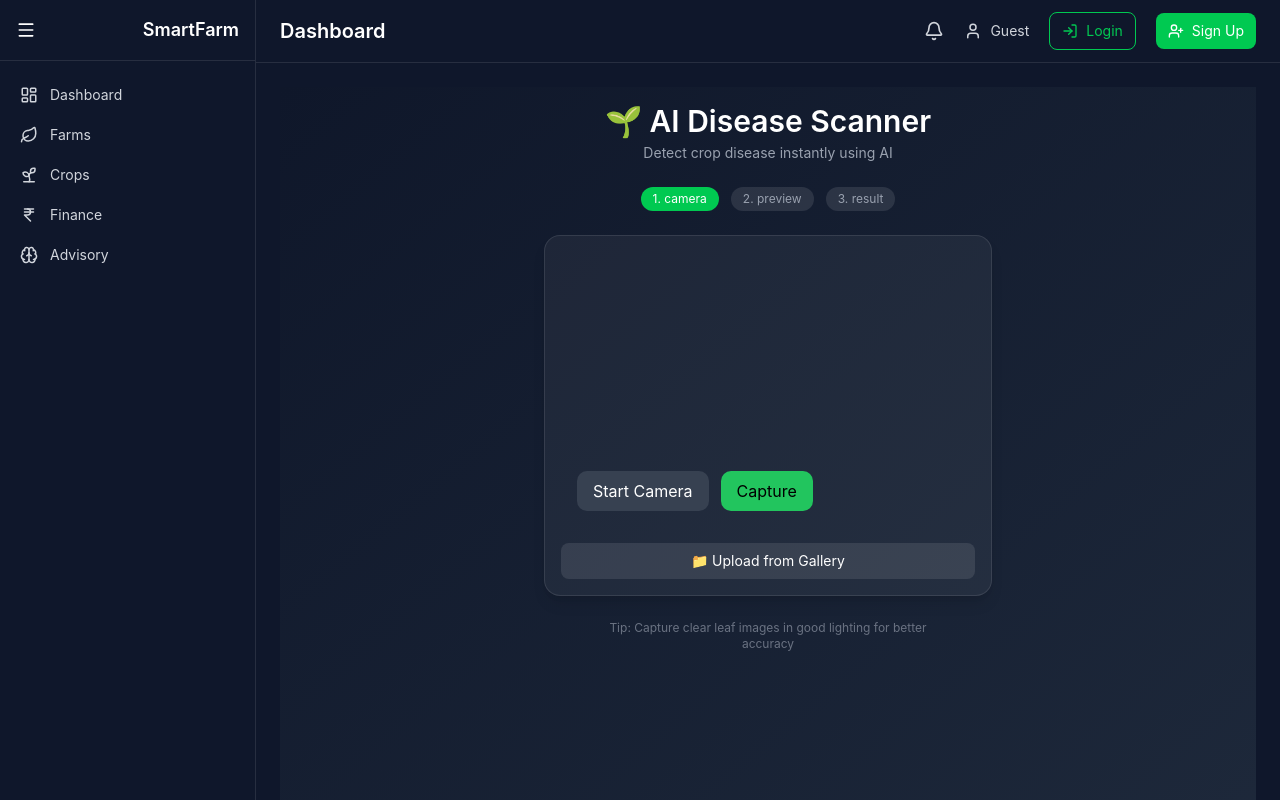
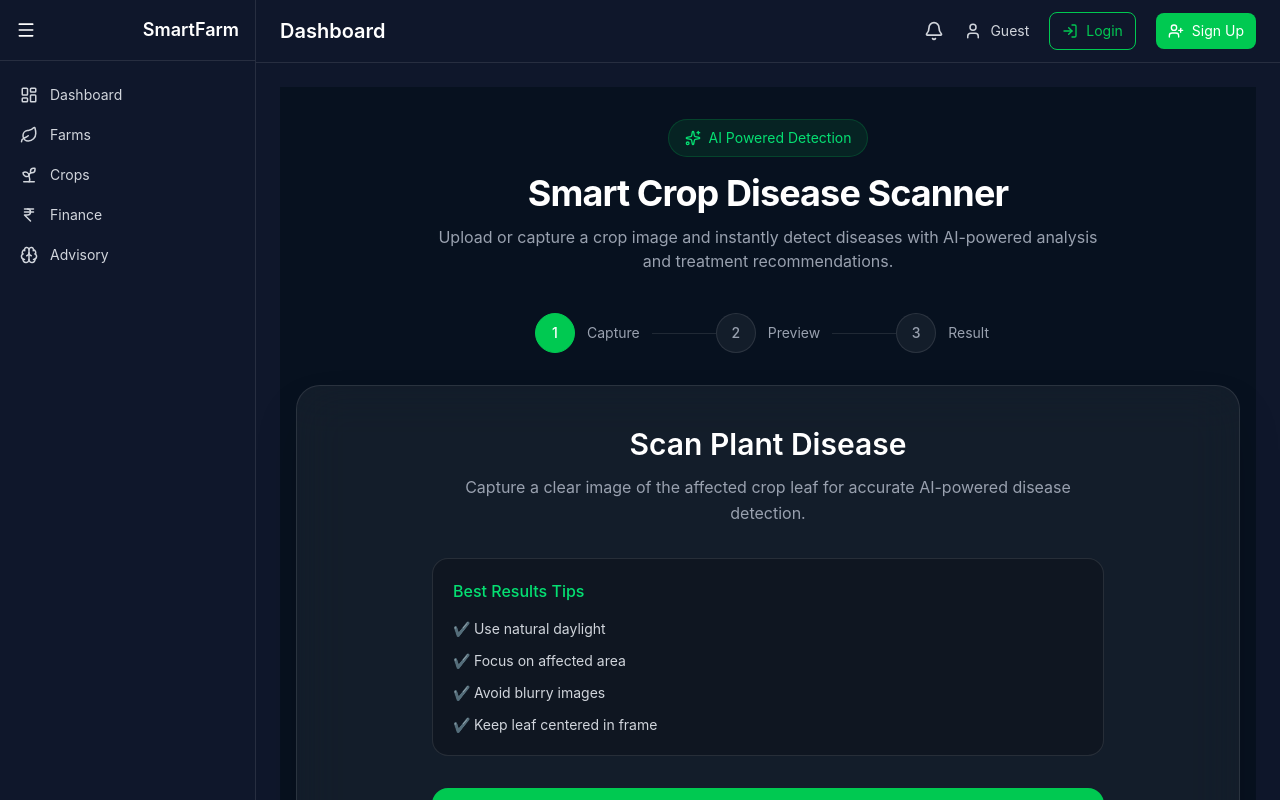
Before and after one commit to sachipatel2085/sachipatel-farm-advisory-, a React (Vite) app: page /scanner in a window 1280 px wide. Shown: the top 800 px of the page. Built offline with nearby package versions, Linux system fonts and the light colour scheme.

Commit message:
new change

```diff
--- a/src/components/CameraCapture.jsx
+++ b/src/components/CameraCapture.jsx
@@ -1,15 +1,39 @@
-// components/CameraCapture.jsx
-import { useRef } from "react";
+import { useRef, useState, useEffect } from "react";
+import { Aperture } from "lucide-react";
 
 export default function CameraCapture({ onCapture }) {
   const videoRef = useRef(null);
   const canvasRef = useRef(null);
 
+  const [stream, setStream] = useState(null);
+
+  useEffect(() => {
+    startCamera();
+
+    return () => {
+      if (stream) {
+        stream.getTracks().forEach((track) => track.stop());
+      }
+    };
+  }, []);
+
   const startCamera = async () => {
-    const stream = await navigator.mediaDevices.getUserMedia({
-      video: true,
-    });
-    videoRef.current.srcObject = stream;
+    try {
+      const mediaStream = await navigator.mediaDevices.getUserMedia({
+        video: {
+          facingMode: "environment",
+        },
+      });
+
+      setStream(mediaStream);
+
+      if (videoRef.current) {
+        videoRef.current.srcObject = mediaStream;
+      }
+    } catch (err) {
+      console.error(err);
+      alert("Unable to access camera");
+    }
   };
 
   const captureImage = () => {
@@ -27,23 +51,30 @@ export default function CameraCapture({ onCapture }) {
         onCapture(blob);
       },
       "image/jpeg",
-      0.8,
+      0.9,
     );
   };
 
   return (
-    <div className="p-4">
-      <video ref={videoRef} autoPlay className="rounded-xl w-full" />
+    <div className="w-full">
+      <div className="overflow-hidden rounded-2xl border border-white/10 bg-black aspect-[3/4]">
+        <video
+          ref={videoRef}
+          autoPlay
+          playsInline
+          className="w-full h-full object-cover"
+        />
+      </div>
+
       <canvas ref={canvasRef} className="hidden" />
 
-      <div className="flex gap-3 mt-3">
-        <button onClick={startCamera} className="btn">
-          Start Camera
-        </button>
-        <button onClick={captureImage} className="btn-green">
-          Capture
-        </button>
-      </div>
+      <button
+        onClick={captureImage}
+        className="mt-4 w-full flex items-center justify-center gap-2 py-4 rounded-2xl bg-green-500 hover:bg-green-600 transition font-medium"
+      >
+        <Aperture size={18} />
+        Capture Image
+      </button>
     </div>
   );
 }
--- a/src/pages/DiseaseScanner.jsx
+++ b/src/pages/DiseaseScanner.jsx
@@ -1,4 +1,13 @@
 import { useState } from "react";
+import {
+  ScanLine,
+  Upload,
+  Sparkles,
+  RefreshCcw,
+  Share2,
+  X,
+} from "lucide-react";
+
 import CameraCapture from "../components/CameraCapture";
 import ImagePreview from "../components/ImagePreview";
 import ResultCard from "../components/ResultCard";
@@ -8,20 +17,25 @@ export default function DiseaseScanner() {
   const [image, setImage] = useState(null);
   const [result, setResult] = useState(null);
   const [loading, setLoading] = useState(false);
+  const [cameraOpen, setCameraOpen] = useState(false);
 
+  /* HANDLE CAMERA CAPTURE */
   const handleCapture = (blob) => {
     setImage(blob);
     setStep("preview");
   };
 
+  /* HANDLE GALLERY UPLOAD */
   const handleFileUpload = (e) => {
     const file = e.target.files[0];
+
     if (!file || !file.type.startsWith("image/")) return;
 
     setImage(file);
     setStep("preview");
   };
 
+  /* ANALYZE IMAGE */
   const analyzeImage = async () => {
     setLoading(true);
 
@@ -46,50 +60,105 @@ export default function DiseaseScanner() {
     }
   };
 
+  const steps = ["Capture", "Preview", "Result"];
+
   return (
-    <div className="min-h-screen bg-gradient-to-br from-[#0f172a] to-[#1e293b] text-white flex flex-col items-center p-4">
-      {/* HEADER */}
-      <div className="text-center mb-6">
-        <h1 className="text-2xl sm:text-3xl font-semibold">
-          🌱 AI Disease Scanner
+    <div className="min-h-screen bg-[#07111f] text-white px-4 py-8">
+      <div className="max-w-5xl mx-auto">
+        {/* HERO */}
+        <div className="text-center mb-10">
+          <div className="inline-flex items-center gap-2 px-4 py-2 rounded-full bg-green-500/10 border border-green-500/20 text-green-400 text-sm mb-4">
+            <Sparkles size={16} />
+            AI Powered Detection
+          </div>
+
+          <h1 className="text-4xl font-bold tracking-tight">
+            Smart Crop Disease Scanner
           </h1>
-        <p className="text-gray-400 text-sm mt-1">
-          Detect crop disease instantly using AI
+
+          <p className="text-gray-400 mt-3 max-w-2xl mx-auto">
+            Upload or capture a crop image and instantly detect diseases with
+            AI-powered analysis and treatment recommendations.
           </p>
         </div>
 
-      {/* STEP INDICATOR */}
-      <div className="flex gap-3 mb-6 text-xs">
-        {["camera", "preview", "result"].map((s, i) => (
+        {/* PROGRESS */}
+        <div className="flex items-center justify-center mb-8 overflow-x-auto">
+          {steps.map((item, i) => {
+            const active =
+              (step === "camera" && i === 0) ||
+              (step === "preview" && i === 1) ||
+              (step === "result" && i === 2);
+
+            return (
+              <div key={item} className="flex items-center">
                 <div
-            key={s}
-            className={`px-3 py-1 rounded-full ${
-              step === s
-                ? "bg-green-500 text-white"
-                : "bg-white/10 text-gray-400"
+                  className={`w-10 h-10 rounded-full flex items-center justify-center text-sm font-medium border transition-all
+                  ${
+                    active
+                      ? "bg-green-500 border-green-500 text-white"
+                      : "bg-white/5 border-white/10 text-gray-400"
                   }`}
                 >
-            {i + 1}. {s}
+                  {i + 1}
                 </div>
-        ))}
+
+                <span className="mx-3 text-sm text-gray-400 whitespace-nowrap">
+                  {item}
+                </span>
+
+                {i !== steps.length - 1 && (
+                  <div className="w-10 sm:w-16 h-[1px] bg-white/10" />
+                )}
+              </div>
+            );
+          })}
         </div>
 
         {/* MAIN CARD */}
-      <div className="w-full max-w-md bg-white/5 border border-white/10 rounded-2xl p-4 shadow-lg">
-        {/* CAMERA */}
+        <div className="bg-white/5 border border-white/10 backdrop-blur-xl rounded-3xl shadow-2xl overflow-hidden">
+          {/* CAMERA STEP */}
           {step === "camera" && (
-          <div className="text-center space-y-4">
-            <CameraCapture onCapture={handleCapture} />
+            <div className="p-6 lg:p-10">
+              <div className="max-w-2xl mx-auto">
+                {/* TITLE */}
+                <div className="text-center mb-8">
+                  <h2 className="text-2xl sm:text-3xl font-semibold mb-3">
+                    Scan Plant Disease
+                  </h2>
 
-            <label className="block bg-white/10 hover:bg-white/20 transition px-4 py-2 rounded-lg cursor-pointer text-sm">
-              📁 Upload from Gallery
-              <input
-                type="file"
-                accept="image/*"
-                onChange={handleFileUpload}
-                className="hidden"
-              />
-            </label>
+                  <p className="text-gray-400 leading-relaxed">
+                    Capture a clear image of the affected crop leaf for accurate
+                    AI-powered disease detection.
+                  </p>
+                </div>
+
+                {/* TIPS */}
+                <div className="bg-black/20 border border-white/10 rounded-2xl p-5 mb-8">
+                  <h3 className="font-medium mb-4 text-green-400">
+                    Best Results Tips
+                  </h3>
+
+                  <div className="space-y-3 text-sm text-gray-300">
+                    <div>✔ Use natural daylight</div>
+                    <div>✔ Focus on affected area</div>
+                    <div>✔ Avoid blurry images</div>
+                    <div>✔ Keep leaf centered in frame</div>
+                  </div>
+                </div>
+
+                {/* ACTION BUTTONS */}
+                <div className="space-y-4">
+                  {/* OPEN CAMERA */}
+                  <button
+                    onClick={() => setCameraOpen(true)}
+                    className="w-full flex items-center justify-center gap-2 py-4 rounded-2xl bg-green-500 hover:bg-green-600 transition font-medium text-lg"
+                  >
+                    <ScanLine size={20} />
+                    Open Camera
+                  </button>
+                </div>
+              </div>
             </div>
           )}
 
@@ -104,27 +173,39 @@ export default function DiseaseScanner() {
 
           {/* LOADING */}
           {loading && (
-          <div className="flex flex-col items-center justify-center py-10">
-            <div className="h-10 w-10 border-2 border-green-500 border-t-transparent rounded-full animate-spin"></div>
-            <p className="mt-3 text-gray-400 text-sm">Analyzing your crop...</p>
+            <div className="py-20 flex flex-col items-center">
+              <div className="relative">
+                <div className="w-16 h-16 rounded-full border-4 border-green-500/20"></div>
+
+                <div className="absolute inset-0 rounded-full border-4 border-green-500 border-t-transparent animate-spin"></div>
+              </div>
+
+              <h3 className="mt-6 text-lg font-semibold">
+                Analyzing Crop Health
+              </h3>
+
+              <p className="text-gray-400 text-sm mt-2">
+                AI is detecting disease patterns...
+              </p>
             </div>
           )}
 
           {/* RESULT */}
           {step === "result" && (
-          <div>
+            <div className="p-5 lg:p-8">
               <ResultCard result={result} image={image} />
 
               {/* ACTION BUTTONS */}
-            <div className="flex gap-3 mt-4">
+              <div className="flex flex-col sm:flex-row gap-4 mt-6">
                 <button
                   onClick={() => {
                     setStep("camera");
                     setImage(null);
                     setResult(null);
                   }}
-                className="flex-1 bg-gray-700 hover:bg-gray-600 py-2 rounded-lg text-sm"
+                  className="flex-1 flex items-center justify-center gap-2 py-3 rounded-xl bg-white/10 hover:bg-white/15 transition border border-white/10"
                 >
+                  <RefreshCcw size={18} />
                   Scan Again
                 </button>
 
@@ -135,19 +216,68 @@ export default function DiseaseScanner() {
                       text: result?.solution,
                     })
                   }
-                className="flex-1 bg-green-500 hover:bg-green-600 py-2 rounded-lg text-sm"
+                  className="flex-1 flex items-center justify-center gap-2 py-3 rounded-xl bg-green-500 hover:bg-green-600 transition font-medium"
                 >
-                Share
+                  <Share2 size={18} />
+                  Share Report
                 </button>
               </div>
             </div>
           )}
         </div>
 
-      {/* FOOTER TIP */}
-      <p className="text-xs text-gray-500 mt-6 text-center max-w-xs">
-        Tip: Capture clear leaf images in good lighting for better accuracy
-      </p>
+        {/* FOOTER */}
+        <div className="mt-6 text-center text-sm text-gray-500">
+          Powered by AI crop intelligence system
+        </div>
+      </div>
+      {/* CAMERA OVERLAY */}
+      {/* CAMERA OVERLAY */}
+      {cameraOpen && (
+        <div className="fixed inset-0 z-50 bg-black/70 backdrop-blur-sm overflow-y-auto">
+          <div className="min-h-full flex items-center justify-center p-4">
+            <div className="w-full max-w-md bg-[#07111f] border border-white/10 rounded-3xl shadow-2xl overflow-hidden">
+              {" "}
+              {/* HEADER */}
+              <div className="flex items-center justify-between p-4 border-b border-white/10">
+                <h2 className="text-lg font-semibold">Capture Crop Image</h2>
+
+                <button
+                  onClick={() => setCameraOpen(false)}
+                  className="w-10 h-10 rounded-full bg-white/10 hover:bg-white/15 flex items-center justify-center transition"
+                >
+                  <X size={18} />
+                </button>
+              </div>
+              {/* CONTENT */}
+              <div className="p-4">
+                {/* CAMERA */}
+                <CameraCapture
+                  onCapture={(blob) => {
+                    handleCapture(blob);
+                    setCameraOpen(false);
+                  }}
+                />
+
+                {/* GALLERY */}
+                <label className="mt-4 flex items-center justify-center gap-2 py-4 rounded-2xl bg-white/10 hover:bg-white/15 transition cursor-pointer border border-white/10 font-medium">
+                  <Upload size={18} />
+                  Upload From Gallery
+                  <input
+                    type="file"
+                    accept="image/*"
+                    onChange={(e) => {
+                      handleFileUpload(e);
+                      setCameraOpen(false);
+                    }}
+                    className="hidden"
+                  />
+                </label>
+              </div>
+            </div>
+          </div>
+        </div>
+      )}{" "}
     </div>
   );
 }
```
Lines whose indentation alone changed are shown as unchanged.
